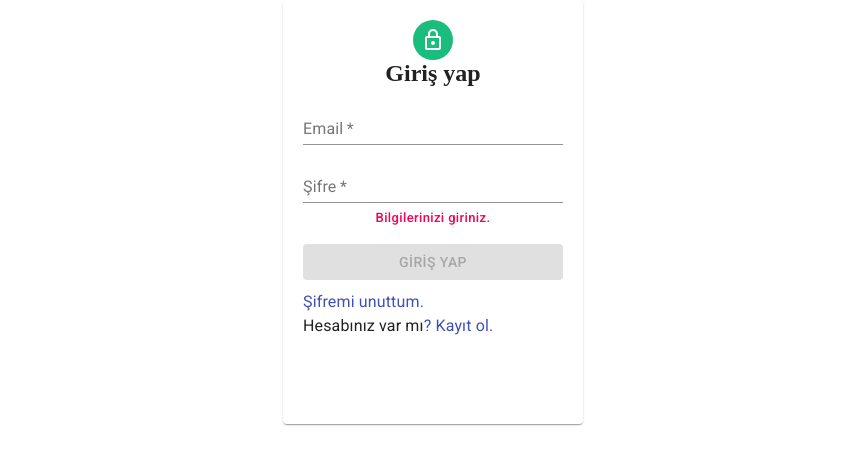
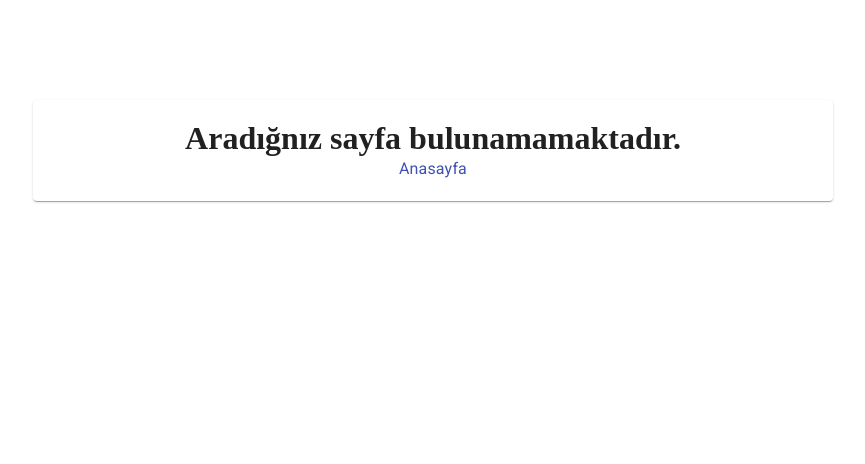
Before and after one commit to ferdiyondemli/Material-ui-fullstack, a React (Create React App) app: page /home in a window 1280 px wide. Before the commit this address led to /signin. Shown: the top 464 px of the page, without its empty margins (207-1072 px from the left). Built offline with nearby package versions, Linux system fonts and the light colour scheme.

Commit message:
Dockerfile ayarlandı

```diff
--- a/src/App.js
+++ b/src/App.js
@@ -12,6 +12,7 @@ import { createTheme, ThemeProvider } from '@material-ui/core/styles';
  import { trTR
         as coreBgBG } from '@material-ui/core/locale';
 import { SnackbarProvider, useSnackbar } from 'notistack';
+import NoPage from "./Pages/NoPage";
 
 const darkTheme = createTheme(
     {
@@ -68,10 +69,10 @@ const App = () => {
     },[user,mode])
 
 
+    console.log(user);
 
 
-
-     return (<>
+    return (<>
          <SnackbarProvider>
 
          <ThemeProvider theme={selectedTheme}>
@@ -79,13 +80,10 @@ const App = () => {
         <Context.Provider value={value} >
 
                         <Routes>
-
-                            <Route path="/signup" element={user?.kullaniciAdi ?  <Navigate to="/home" replace={true} />:<Signup/>}/>
-                            <Route path="/signin" element={user?.kullaniciAdi ?<Navigate to="/home" replace={true} />:<Signin/>}/>
-
-                            <Route path="*" element={user?.kullaniciAdi ?<RoutesAuto/>:<Navigate to="/signin" replace={true} />}/>
-
-
+                            <Route exact path="/signup" element={user?.kullaniciAdi ?  <Navigate to="/home"   />:<Signup/>}/>
+                             <Route exact path="/signin"  element={user?.kullaniciAdi ?<Navigate to="/home"  />:<Signin/>}/>
+                            <Route  path="/" element={user?.kullaniciAdi ?<RoutesAuto/>:<Navigate to="/signin"  />}/>
+                            <Route  path="*" element={user?.kullaniciAdi ?<RoutesAuto/>:<NoPage />}/>
                         </Routes>
 
             </Context.Provider>
--- a/src/Pages/Home.js
+++ b/src/Pages/Home.js
@@ -1,22 +1,18 @@
 import Button from '@material-ui/core/Button';
 import Box from '@material-ui/core/Box';
-import { useState, createContext, useContext } from "react";
-import { Context } from '../context/Context';
+import {useState, createContext, useContext} from "react";
+import {Context} from '../context/Context';
 import {Link, useNavigate} from "react-router-dom";
 
 
-const Home=()=>{
+const Home = () => {
 
     let navigate = useNavigate();
     const value = useContext(Context);
     return <>
-
-        Hoşgeldin {  value?.user.kullaniciAdi}
+        Hoşgeldin {value?.user.kullaniciAdi}
+    </>
+}
 
 
-
-    </>
- }
-
-
- export default Home
+export default Home
--- /dev/null
+++ b/src/Pages/NoPage.js
@@ -0,0 +1,31 @@
+import Button from '@material-ui/core/Button';
+import Box from '@material-ui/core/Box';
+import React, {useState, createContext, useContext} from "react";
+import {Context} from '../context/Context';
+import {   useNavigate} from "react-router-dom";
+import {Grid, Typography,Paper,Link} from "@material-ui/core";
+
+
+const NoPage = () => {
+    const paperStyle = {padding: 20, width: "800px", margin: "100px auto"}
+    const value = useContext(Context);
+
+     return <>
+        <Grid>
+            <Paper style={paperStyle}>
+            <h1 style={ {textAlign:"center"} }>Aradığnız sayfa bulunamamaktadır.</h1>
+             <Typography style={ {textAlign:"center"} }>
+                 {value.user.kullaniciAdi? <Link style={ {textDecoration:"none"} } href="/home">
+                     Anasayfa
+                 </Link>: <Link style={ {textDecoration:"none"} } href="/signup">
+                     Anasayfa
+                 </Link>
+                 }
+            </Typography>
+            </Paper>
+        </Grid>
+    </>
+}
+
+
+export default NoPage
--- a/src/Pages/RoutesAuto.js
+++ b/src/Pages/RoutesAuto.js
@@ -8,7 +8,7 @@ import Signin from "../../src/Pages/Signin"
 import {Context} from '../../src/context/Context';
 import {useState, useMemo} from "react"
 import Routelar from "../Routelar";
-
+import NoPage from "./NoPage";
  export default function RoutesAuto (){
 
 
@@ -19,16 +19,13 @@ import Routelar from "../Routelar";
 
 
         <Routes>
+
             {Routelar.map((el, i)=>{
-                {
-                    console.log(el);
-                }
-               return <Route key={i} path={el.path} element={ value?.user?.kullaniciAdi?el.component: <Navigate to="/signin" replace={true} />}            />
-
+               return <Route exact  key={i} path={el.path} element={ value?.user?.kullaniciAdi?el.component: <Navigate to="/signin" replace={true} />}            />
             })
             }
-            {/*<Route path="*" element={ value?.user?.kullaniciAdi?<Home/>: <Navigate to="/signin" replace={true} />}            />*/}
 
+            <Route  path="*" element={<NoPage />}/>
 
         </Routes>
 
--- a/src/Pages/Signin.js
+++ b/src/Pages/Signin.js
@@ -51,8 +51,7 @@ const Signin = ({}) => {
 
 
     };
-    console.log(value.user);
-    return (<Grid>
+     return (<Grid  style={ {marginTop:"25px"} }>
         <Paper style={paperStyle}>
             <Grid align='center'>
                 <Avatar style={avatarStyle}><LockOutlinedIcon/>
--- a/src/Pages/Signup.js
+++ b/src/Pages/Signup.js
@@ -16,7 +16,7 @@ import {useNavigate} from "react-router-dom";
 const Signup = () => {
     const {enqueueSnackbar} = useSnackbar();
 
-    const paperStyle = {padding: 20, width: "100vw", margin: "0 auto"}
+    const paperStyle = {padding: 20, width: "300px", margin: "0 auto"}
     const headerStyle = {margin: 0}
     const avatarStyle = {backgroundColor: '#1bbd7e'}
 
@@ -28,13 +28,7 @@ const Signup = () => {
     const [validation, setValidation] = useState({})
     let navigate = useNavigate();
 
-
-    const handleClickVariant = (variant) => () => {
-        // variant could be success, error, warning, info, or default
-        enqueueSnackbar('This is a success message!', {variant});
-    };
     const fetchData = async () => {
-
         axios.post("http://localhost:8088/users/ekle", {
             kullaniciAdi: name, password: password, role: role, email: email,
 
@@ -44,12 +38,9 @@ const Signup = () => {
                 enqueueSnackbar("Hesabınız başarıyla oluşturuldu.")
             }).catch((e) => {
             enqueueSnackbar("Bir hata oluştu! Tekrar deneyiniz.")
-
         });
-
-
     };
-    return (<Grid>
+    return (<Grid style={ {marginTop:"25px"} } >
         <Paper style={paperStyle}>
             <Grid align='center'>
                 <Avatar style={avatarStyle}>
--- a/src/components/menu/AcilirMenu.js
+++ b/src/components/menu/AcilirMenu.js
@@ -19,7 +19,7 @@ import {Navigate, useNavigate,Link} from "react-router-dom";
  import {Context} from '../../context/Context';
 import Avatar from '@material-ui/core/Avatar';
 import {deepOrange, deepPurple} from '@material-ui/core/colors';
-import {Switch} from '@material-ui/core';
+import {Switch, withMobileDialog} from '@material-ui/core';
 
 const drawerWidth = 240;
 import MenuUi from '@material-ui/core/Menu';
@@ -110,10 +110,10 @@ export default function AcilirMenu({children}) {
                     Yalo Baba
                 </Typography>
                 <Switch color={"info"} onChange={() => value.setMode(value.mode === "light" ? "dark" : "light")} />
-
+                {console.log(value.user.kullaniciAdi)}
                 <Avatar style={{backgroundColor: "grey", position: "absolute", right: "50px"}}
-                        aria-controls="simple-menu" aria-haspopup="true" onClick={handleClick}
-                >{value.user.kullaniciAdi.charAt(0).toUpperCase()}</Avatar>
+                     onClick={handleClick}
+                >{value?.user?.kullaniciAdi?.toString().charAt(0).toUpperCase()}</Avatar>
                 <MenuUi
                     id="simple-menu"
                     anchorEl={anchorEl}
@@ -132,7 +132,7 @@ export default function AcilirMenu({children}) {
                     <MenuItem onClick={() => {
                         handleClose()
                         value.setUser({})
-                        navigate("/home");
+                        navigate("/signin");
                         enqueueSnackbar("Çıkış yapıldı.")
                     }}>Çıkış yap</MenuItem>
                 </MenuUi>
```
Also changed, not shown: src/Routelar.js (+5 -4 lines), 2 other files (tests, documents, lock files or other folders).
